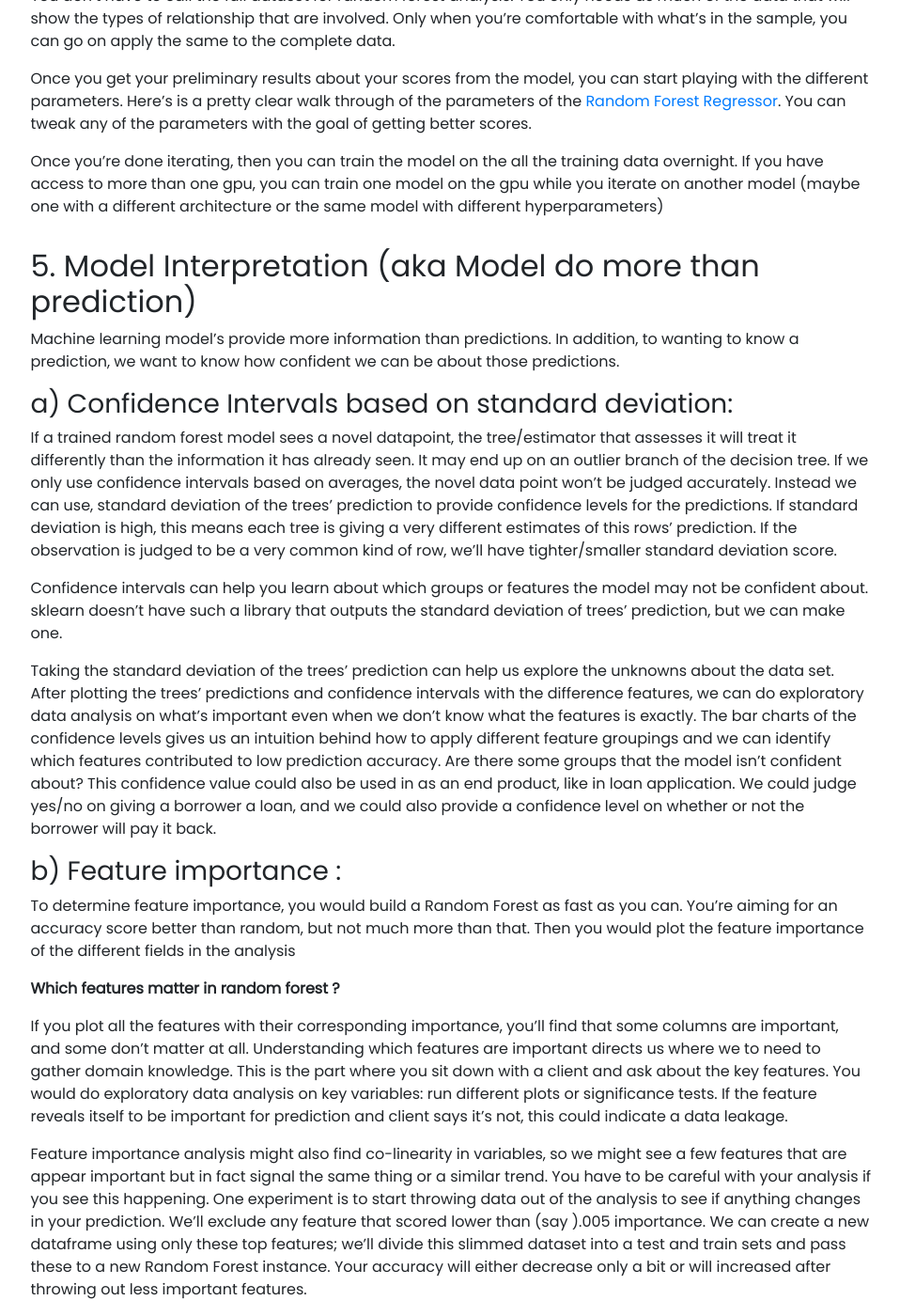
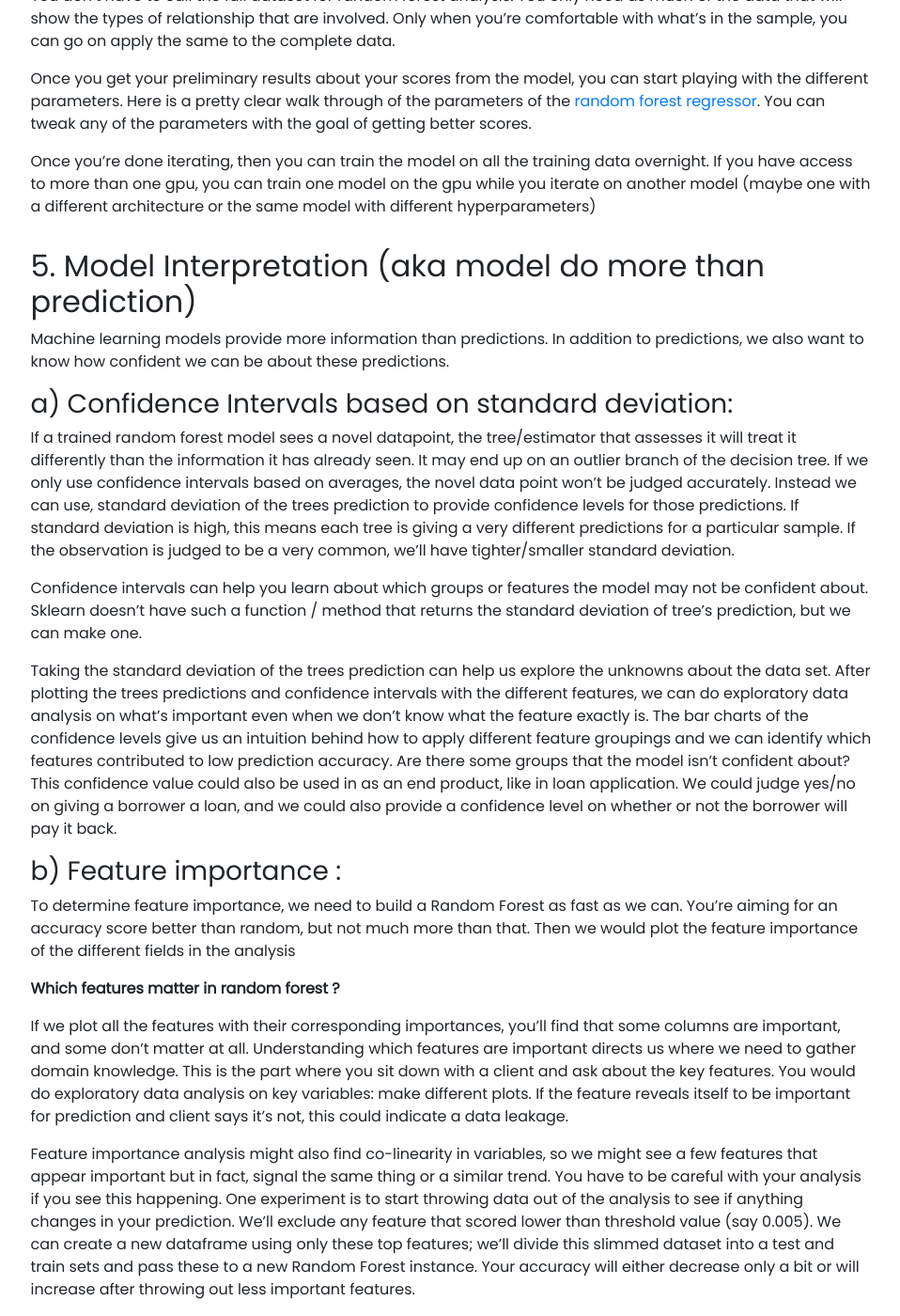
Before and after one commit to Ankur-singh/Ankur-singh.github.io, a Jekyll site: the page built from _posts/2019-02-11-Machine-learning-project-workflow.md, in a window 1280 px wide and 1400 px high, scrolled down 2668 px. Shown: the whole window at 94% size, without its empty margins (160-1118 px from the left). Built offline with Jekyll 4.4.1, drawn with Linux system fonts in a browser that asks for light colours; nearby versions of some CDN libraries; our own code applies the rules of GitHub Pages for plain Markdown files; some of the changed text lies outside the part shown.

Commit message:
Update 2019-02-11-Machine-learning-project-workflow.md

```diff
--- a/_posts/2019-02-11-Machine-learning-project-workflow.md
+++ b/_posts/2019-02-11-Machine-learning-project-workflow.md
@@ -6,11 +6,11 @@
 description: Learn to manage your next Machine Learning Project better.
 ---
 
-Current practitioner of Machine Learning will know about the difficulties associated in handling a ML project. Sometimes, it might appear daunting to an absolute beginner in the field (as a ML project has a lot of moving parts, all entangled together to make a single thing work). In this article, I have broken down ‘the Complete process’ into small steps such that you can master them individually.
+Current practitioners of Machine Learning will know about the difficulties associated in handling a ML project. Sometimes, it might appear daunting to an absolute beginner in the field (as a ML project has a lot of moving parts, all entangled together to make single model work). In this article, I have broken down ‘the complete process’ into small steps such that you can master them individually.
 
-The complete article is inspired by Jeremy Howard’s [fast.ai](https://www.fast.ai/) course. A huge shout out to [Jeremy ](https://twitter.com/jeremyphoward)and [Rachel](https://twitter.com/math_rachel) for their amazing course. I did the course, it was absolutely enlightening. Highly Recommended! With all this newly acquired knowledge, I had a strong urge to share it and I ended up writing this article.
+The complete article is inspired by Jeremy Howard’s [fast.ai](https://www.fast.ai/) course. A huge shout out to [Jeremy](https://twitter.com/jeremyphoward) and [Rachel](https://twitter.com/math_rachel) for their amazing course. I did the course, it was absolutely enlightening. Highly Recommended! With all this newly acquired knowledge, I had a strong urge to share it and I ended up writing this article.
 
-I have also create kaggle kernels ([Part-1](https://www.kaggle.com/ankursingh12/lessons-learnt-from-fast-ai-lectures-part-1) and [Part-2](https://www.kaggle.com/ankursingh12/lessons-learnt-from-fast-ai-lectures-part-2)). High recommend if you want to get a feel of how everything works in Code.
+I have also create kaggle kernels ([Part-1](https://www.kaggle.com/ankursingh12/lessons-learnt-from-fast-ai-lectures-part-1) and [Part-2](https://www.kaggle.com/ankursingh12/lessons-learnt-from-fast-ai-lectures-part-2)). It's crucial that you go through these, if you want to get a feel of how everything works in code.
 
 Lets get started. How to approach a ML project? Answer:
 
@@ -71,37 +71,37 @@
 
 For example, we can convert dataframe to **np.array float32** before given to RF. Random Forest will change the dataframe to numpy array anyway. If you convert the dataframe to a numpy array once yourself, the model doesn’t have to do that each time. If you want to run multiple models, you’ll save that conversion time for each model. You will find out this only when you run *%prun*.
 
-Profiling code is highly under-appreciated by data scientists. Although you didn’t write the sklearn Random Forest library, you can learned to make it run twice as fast. It’s worth exploring and experimenting on how to use profiler outputs.
+Profiling code is highly under-appreciated by data scientists. Although you didn’t write the code for  *random forest* in sklearn library, you can learn to make it run twice as fast. It’s worth exploring and experimenting on how to use profiler outputs.
 
 ## 4. Keep your model analysis fast and light at first
 
-You don’t have to call the full dataset for random forest analysis. You only needs as much of the data that will show the types of relationship that are involved. Only when you’re comfortable with what’s in the sample, you can go on apply the same to the complete data.
+You don’t have to call the full dataset for *random forest* analysis. You only need as much of the data that will show the types of relationship that are involved. Only when you’re comfortable with what’s in the sample, you can go on apply the same to the complete data.
 
-Once you get your preliminary results about your scores from the model, you can start playing with the different parameters. Here’s is a pretty clear walk through of the parameters of the [Random Forest Regressor](https://www.analyticsvidhya.com/blog/2015/06/tuning-random-forest-model/). You can tweak any of the parameters with the goal of getting better scores.
+Once you get your preliminary results about your scores from the model, you can start playing with the different parameters. Here is a pretty clear walk through of the parameters of the [random forest regressor](https://www.analyticsvidhya.com/blog/2015/06/tuning-random-forest-model/). You can tweak any of the parameters with the goal of getting better scores.
 
-Once you’re done iterating, then you can train the model on the all the training data overnight. If you have access to more than one gpu, you can train one model on the gpu while you iterate on another model (maybe one with a different architecture or the same model with different hyperparameters)
+Once you’re done iterating, then you can train the model on all the training data overnight. If you have access to more than one gpu, you can train one model on the gpu while you iterate on another model (maybe one with a different architecture or the same model with different hyperparameters)
 
-## 5. Model Interpretation (aka Model do more than prediction)
+## 5. Model Interpretation (aka model do more than prediction)
 
-Machine learning model’s provide more information than predictions. In addition, to wanting to know a prediction, we want to know how confident we can be about those predictions.
+Machine learning models provide more information than predictions. In addition to predictions, we also want to know how confident we can be about these predictions.
 
 ### a) Confidence Intervals based on standard deviation:
 
-If a trained random forest model sees a novel datapoint, the tree/estimator that assesses it will treat it differently than the information it has already seen. It may end up on an outlier branch of the decision tree. If we only use confidence intervals based on averages, the novel data point won’t be judged accurately. Instead we can use, standard deviation of the trees’ prediction to provide confidence levels for the predictions. If standard deviation is high, this means each tree is giving a very different estimates of this rows’ prediction. If the observation is judged to be a very common kind of row, we’ll have tighter/smaller standard deviation score.
+If a trained random forest model sees a novel datapoint, the tree/estimator that assesses it will treat it differently than the information it has already seen. It may end up on an outlier branch of the decision tree. If we only use confidence intervals based on averages, the novel data point won’t be judged accurately. Instead we can use, standard deviation of the trees prediction to provide confidence levels for those predictions. If standard deviation is high, this means each tree is giving a very different predictions for a particular sample. If the observation is judged to be a very common, we’ll have tighter/smaller standard deviation.
 
-Confidence intervals can help you learn about which groups or features the model may not be confident about. sklearn doesn’t have such a library that outputs the standard deviation of trees’ prediction, but we can make one.
+Confidence intervals can help you learn about which groups or features the model may not be confident about. Sklearn doesn’t have such a function / method that returns the standard deviation of tree's prediction, but we can make one.
 
-Taking the standard deviation of the trees’ prediction can help us explore the unknowns about the data set. After plotting the trees’ predictions and confidence intervals with the difference features, we can do exploratory data analysis on what’s important even when we don’t know what the features is exactly. The bar charts of the confidence levels gives us an intuition behind how to apply different feature groupings and we can identify which features contributed to low prediction accuracy. Are there some groups that the model isn’t confident about? This confidence value could also be used in as an end product, like in loan application. We could judge yes/no on giving a borrower a loan, and we could also provide a confidence level on whether or not the borrower will pay it back.
+Taking the standard deviation of the trees prediction can help us explore the unknowns about the data set. After plotting the trees predictions and confidence intervals with the different features, we can do exploratory data analysis on what’s important even when we don’t know what the feature exactly is. The bar charts of the confidence levels give us an intuition behind how to apply different feature groupings and we can identify which features contributed to low prediction accuracy. Are there some groups that the model isn’t confident about? This confidence value could also be used in as an end product, like in loan application. We could judge yes/no on giving a borrower a loan, and we could also provide a confidence level on whether or not the borrower will pay it back.
 
 ### b) Feature importance :
 
-To determine feature importance, you would build a Random Forest as fast as you can. You’re aiming for an accuracy score better than random, but not much more than that. Then you would plot the feature importance of the different fields in the analysis
+To determine feature importance, we need to build a Random Forest as fast as we can. You’re aiming for an accuracy score better than random, but not much more than that. Then we would plot the feature importance of the different fields in the analysis
 
 **Which features matter in random forest ?**
 
-If you plot all the features with their corresponding importance, you’ll find that some columns are important, and some don’t matter at all. Understanding which features are important directs us where we to need to gather domain knowledge. This is the part where you sit down with a client and ask about the key features. You would do exploratory data analysis on key variables: run different plots or significance tests. If the feature reveals itself to be important for prediction and client says it’s not, this could indicate a data leakage.
+If we plot all the features with their corresponding importances, you’ll find that some columns are important, and some don’t matter at all. Understanding which features are important directs us where we need to gather domain knowledge. This is the part where you sit down with a client and ask about the key features. You would do exploratory data analysis on key variables: make different plots. If the feature reveals itself to be important for prediction and client says it’s not, this could indicate a data leakage.
 
-Feature importance analysis might also find co-linearity in variables, so we might see a few features that are appear important but in fact signal the same thing or a similar trend. You have to be careful with your analysis if you see this happening. One experiment is to start throwing data out of the analysis to see if anything changes in your prediction. We’ll exclude any feature that scored lower than (say ).005 importance. We can create a new dataframe using only these top features; we’ll divide this slimmed dataset into a test and train sets and pass these to a new Random Forest instance. Your accuracy will either decrease only a bit or will increased after throwing out less important features.
+Feature importance analysis might also find co-linearity in variables, so we might see a few features that appear important but in fact, signal the same thing or a similar trend. You have to be careful with your analysis if you see this happening. One experiment is to start throwing data out of the analysis to see if anything changes in your prediction. We’ll exclude any feature that scored lower than threshold value (say 0.005). We can create a new dataframe using only these top features; we’ll divide this slimmed dataset into a test and train sets and pass these to a new Random Forest instance. Your accuracy will either decrease only a bit or will increase after throwing out less important features.
 
 Generally, throwing out redundant columns shouldn’t make your model worse; if accuracy goes down, those columns weren’t redundant after all. Tossing out redundant columns also lowers the possibility of co-linearity (aka two columns that may be related to each other). In a random forest, the tree will mistakenly group different features together because they’re similar.
 
@@ -111,12 +111,12 @@
 
 What is data leakage? — A feature of the data becomes available that was not originally intended when the original data was input or when the dataset released. In other words, there’s information about dataset that you have that the client didn’t have at the time the dataset was created.
 
-This unintended feature can be surfaced during data exploration and interviews with the data stakeholders. For example, Jeremy worked on predicting successful applications for a university grant program, and he found out a single feature–whether the applications were submitted or not, determined whether a grant was was funded. However, he talked and listened to all the people involved in the dataset’s creation. He discovered due to the fact that it was administratively burdensome to log the data around the grant applications, administrators only entered successful grants into database. To make a valid model, this feature needed to be left out of the analysis.
+This unintended feature can surface during data exploration and interviews with the data stakeholders. For example, Jeremy worked on predicting successful applications for a university grant program, and he found out a single feature–whether the applications were submitted or not, determined whether a grant was funded. However, he talked and listened to all the people involved in the dataset’s creation. He discovered due to the fact that it was administratively burdensome to log the data around the grant applications, administrators only entered successful grants into database. To make a valid model, this feature needed to be left out of the analysis.
 
-Understanding data leakage is important because either this data leakage feature leads the analyst to make a mistaken conclusion o r to build an inaccurate model. Investigating data leakage takes legwork and exploration that may lie beyond the data in front of you. On the other hand, a data leak can used as additional feature to make a better performing model in some situations (i.e. Kaggle competitions).
+Understanding data leakage is important because either this data leakage feature leads the analyst to make a mistaken conclusion or to build an inaccurate model. Investigating data leakage takes legwork and exploration that may lie beyond the data in front of you. On the other hand, a data leak can used as additional feature to make a better performing model in some situations (i.e. Kaggle competitions).
 
 ## Final Words:
 
-By this time you might have already realize that building a good Machine Learning model / project is some what complex process. It involves a lot back & forth. Hence, data scientists use jupyter notebook because its interactive and make working on machine learning projects much easier. This is the first advice, use jupyter notebook. It might look complex at first but the workflow is really very intuitional. So, practicing it once or twice will make you extremely good at it (second advice).
+By this time you might have already realized that building a good Machine Learning model / project is somewhat a complex process. It involves a lot of back & forth. Hence, data scientists use jupyter notebook because its interactive and make working on machine learning projects much easier. This is the first advice, use jupyter notebook. It might look complex at first but the workflow is really very intuitional. So, practicing it once or twice will make you extremely good at it (second advice).
 
-Do comment if you find it useful or if you have any feedback.
+Do share, if you found it useful.
```
Also changed, not shown: other parts of _posts/2019-02-11-Machine-learning-project-workflow.md (+8 -8 lines).
